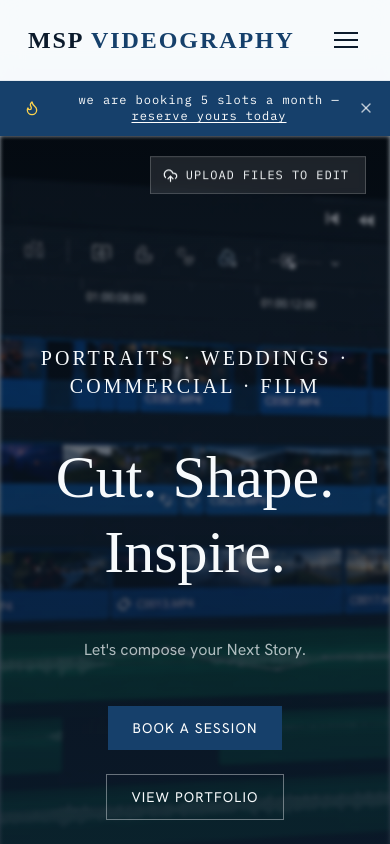
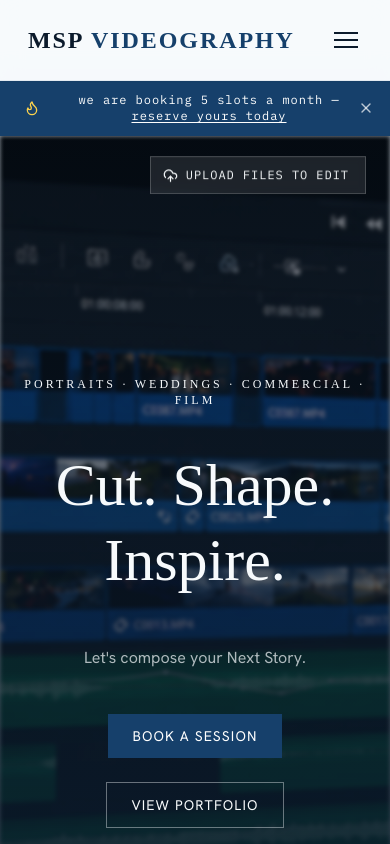
Before and after one commit to Arav034/MSP-Videography-cloud, a React (Vite) app in the folder customer-app/: page / in a window 390 px wide. Shown: the top 844 px of the page. Built offline with nearby package versions, Linux system fonts and the light colour scheme; no server answers.

Commit message:
height increase

```diff
--- a/customer-app/src/pages/home/Hero.jsx
+++ b/customer-app/src/pages/home/Hero.jsx
@@ -25,9 +25,9 @@ export default function Hero() {
         <div className="absolute inset-0 bg-gradient-to-t from-ink via-ink/70 to-ink/40" />
       </div>
 
-      <div className="relative max-w-7xl mx-auto px-6 md:px-10 py-52 md:py-52 flex flex-col items-center text-center">
+      <div className="relative max-w-7xl mx-auto px-6 md:px-10 py-60 md:py-52 flex flex-col items-center text-center">
         <span className="eyebrow mb-6 text-frost/70">
-          <p className="font-display text-xl md:text-l text-frost">
+          <p className="font-display text-l md:text-l text-frost">
             Portraits · Weddings · Commercial · Film
           </p>
         </span>
```
